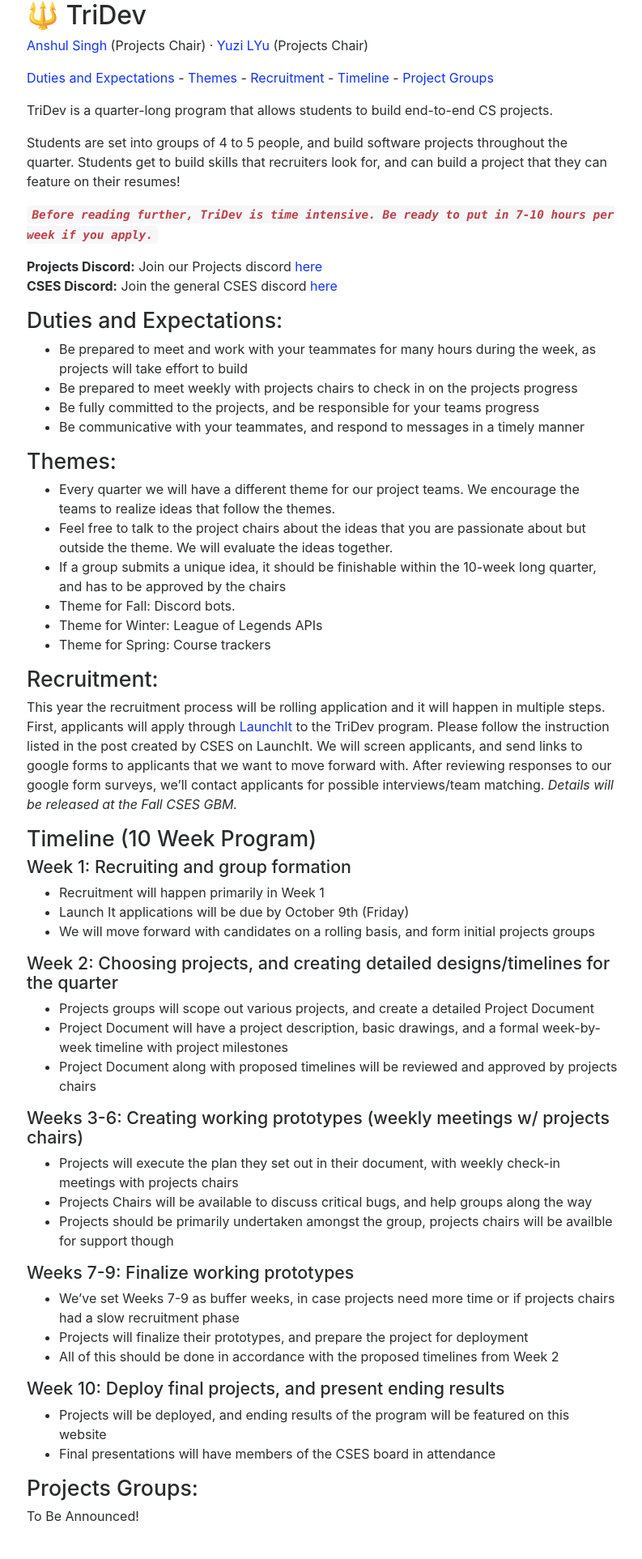
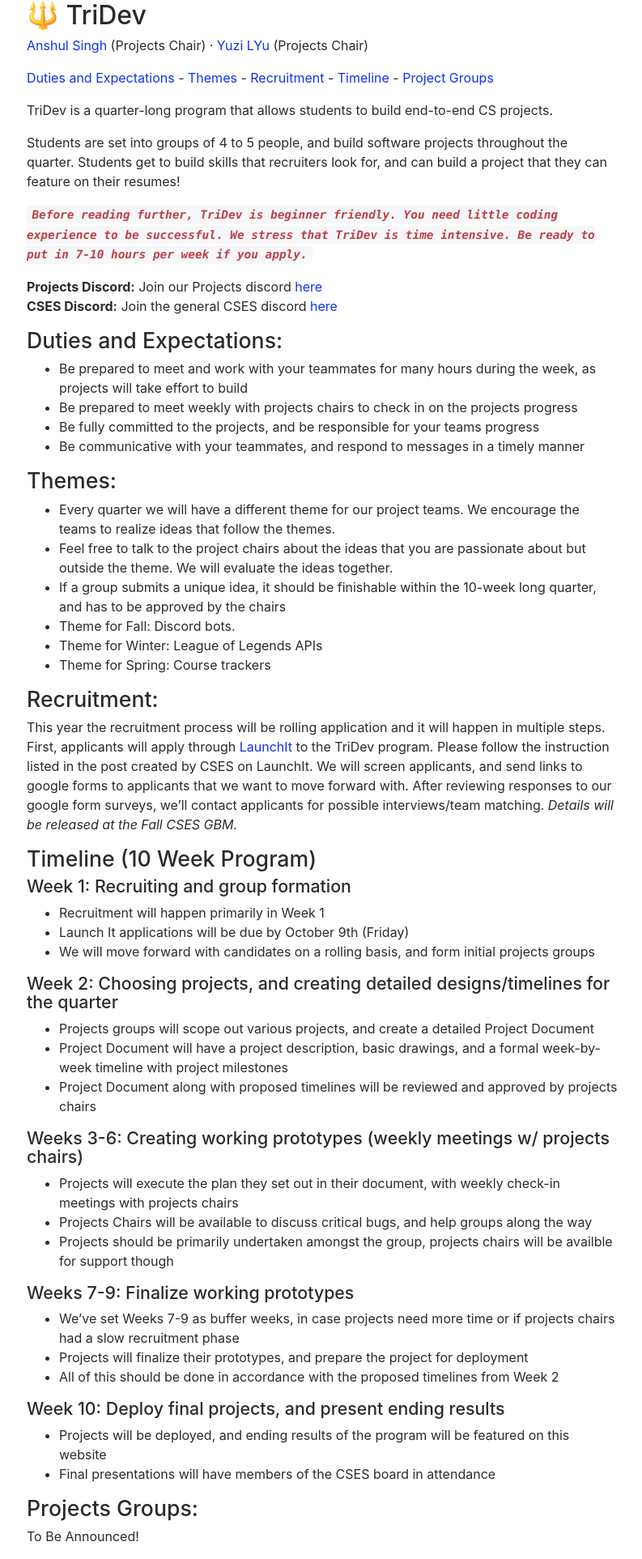
Before and after one commit to ucsdcses/tridev, a Jekyll site: the page built from index.md, in a window 1280 px wide. Shown: the whole page at 81% size, without its empty margins (242-1035 px from the left). Built offline with Jekyll 4.4.1, drawn with Linux system fonts in a browser that asks for light colours; nearby versions of some CDN libraries; our own code applies the rules of GitHub Pages for plain Markdown files; before the commit the page ends 1900 px from its top, so only the background shows below that.

Commit message:
Update index.md

```diff
--- a/index.md
+++ b/index.md
@@ -16,7 +16,7 @@ TriDev is a quarter-long program that allows students to build end-to-end CS pro
 Students are set into groups of 4 to 5 people, and build software projects throughout the quarter. Students get to build skills that recruiters look for, and can build a project that they can feature on their resumes!
 
 
-***`Before reading further, TriDev is time intensive. Be ready to put in 7-10 hours per week if you apply.`***
+***`Before reading further, TriDev is beginner friendly. You need little coding experience to be successful. We stress that TriDev is time intensive. Be ready to put in 7-10 hours per week if you apply.`***
 
 **Projects Discord:** Join our Projects discord [here](https://discord.gg/wPj9xzw)
 **CSES Discord:** Join the general CSES discord [here](https://discord.gg/cnUQRRb)
```
